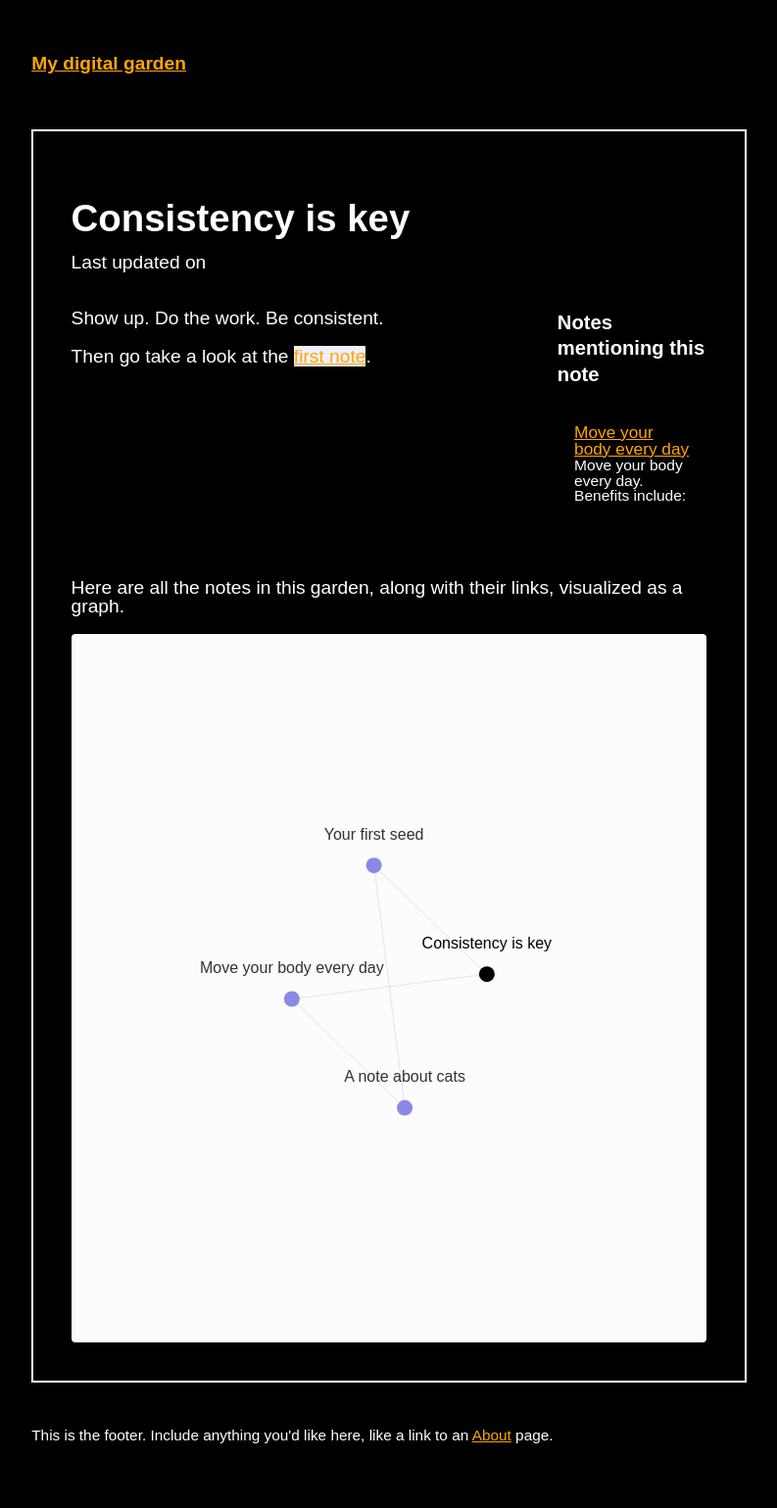
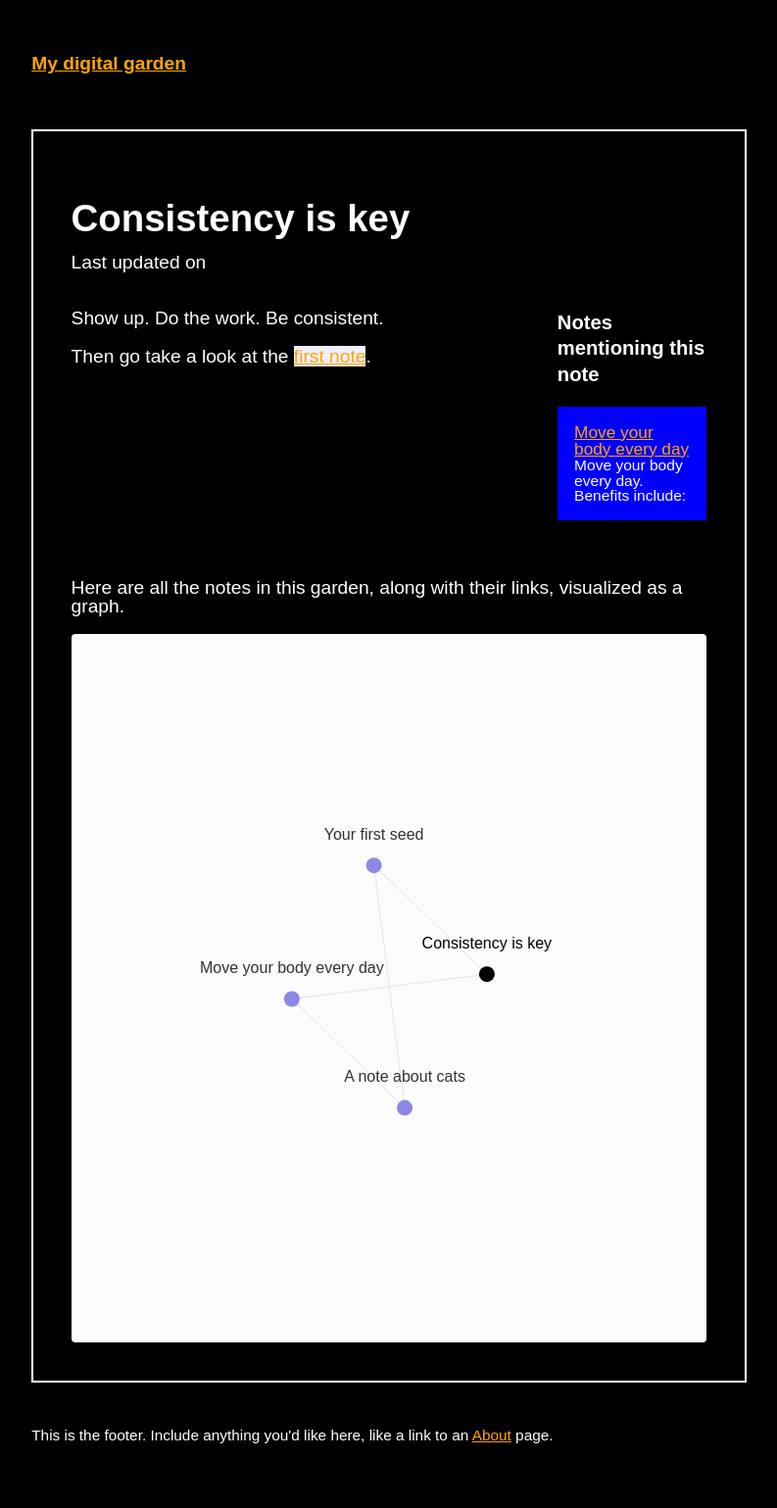
Before and after one commit to xcela/Exocore, a Jekyll site: the page built from _notes/consistency.md, in a window 1280 px wide. Shown: the whole page at 98% size, without its empty margins (243-1036 px from the left). Built offline with Jekyll 4.4.1, drawn with Linux system fonts in a browser that asks for light colours.

Commit message:
Update _style.scss

```diff
--- a/_sass/_style.scss
+++ b/_sass/_style.scss
@@ -26,6 +26,11 @@ body {
 main {
 border: 2px double white;
   padding: 2em
+}
+
+.sidenote {
+  border: 1px solid orange;
+  background-color:black;
 }
 
 time {
@@ -120,7 +125,8 @@ nav {
 }
 
 .backlink-box {
-  background: $color-box-background;
+  background: blue;
+  color:white;
   padding: 1em;
   border-radius: $border-radius;
 }
```
